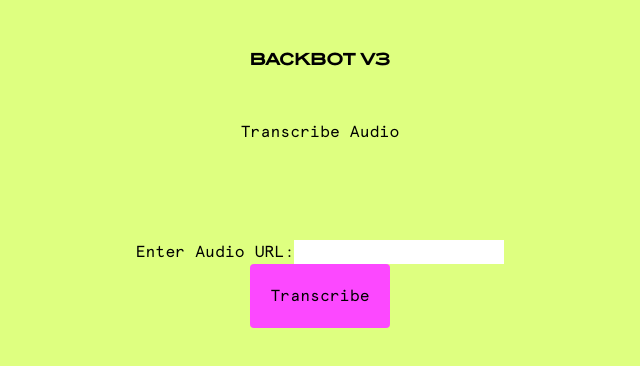
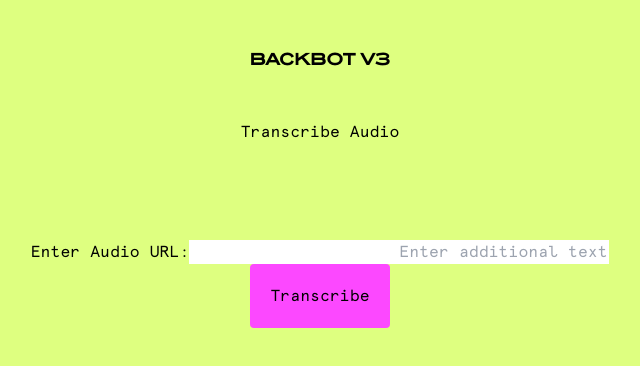
Before and after one commit to jonnycincocinco/back-bot, a React (Vite) app in the folder client/: page / in a window 1280 px wide. Shown: the top 366 px of the page, without its empty margins (320-960 px from the left). Built offline with nearby package versions, Linux system fonts and the light colour scheme.

Commit message:
add description

```diff
--- a/client/src/GenerateImage.jsx
+++ b/client/src/GenerateImage.jsx
@@ -4,9 +4,8 @@ import axios from 'axios';
 const GenerateImage = ({ personaName, transcribedSegmentsData, style }) => {
   const [imageUrls, setImageUrls] = useState([]);
   const [selectedImages, setSelectedImages] = useState([]);
-  // const [style, setStyle] = useState('');
 
-  console.log('new style', style);
+  console.log('style', style);
 
   const handleGenerateImage = () => {
     generateStoryImage(personaName, style)
--- a/client/src/ImagePromptForm.jsx
+++ b/client/src/ImagePromptForm.jsx
@@ -7,7 +7,6 @@ const ImagePromptForm = ({ imagePrompts, transcribedSegments }) => {
 
   const handleStyleSelect = (style) => {
     setSelectedStyle(style);
-    console.log('style', selectedStyle)
   };
 
   return (
--- a/client/src/TranscribeAudio.jsx
+++ b/client/src/TranscribeAudio.jsx
@@ -9,7 +9,7 @@ const TranscribeAudio = () => {
   const [transcript, setTranscript] = useState('');
   const [transcribedSegments, setTranscribedSegments] = useState([]);
   const [selectedImages, setSelectedImages] = useState([]);
-
+  const [additionalText, setAdditionalText] = useState('');
 
   const transcribeSegments = async () => {
     try {
@@ -22,16 +22,16 @@ const TranscribeAudio = () => {
         return;
       }
 
-      const transcribedSegmentsData = transcript.map(segment => ({
+      const transcribedSegmentsData = transcript.map((segment) => ({
         end: segment.end,
         start: segment.start,
-        text: segment.text
+        text: segment.text,
       }));
 
       console.log(transcribedSegmentsData);
 
       // Save the transcribed segments
-      setTranscribedSegments(prevSegments => [...prevSegments, ...transcribedSegmentsData]);
+      setTranscribedSegments((prevSegments) => [...prevSegments, ...transcribedSegmentsData]);
     } catch (error) {
       console.error('Error transcribing audio:', error);
     }
@@ -49,10 +49,10 @@ const TranscribeAudio = () => {
 
     if (isSelected) {
       // Image is already selected, remove it from the selected images
-      setSelectedImages(prevSelected => prevSelected.filter(url => url !== imageUrl));
+      setSelectedImages((prevSelected) => prevSelected.filter((url) => url !== imageUrl));
     } else {
       // Image is not selected, add it to the selected images
-      setSelectedImages(prevSelected => [...prevSelected, imageUrl]);
+      setSelectedImages((prevSelected) => [...prevSelected, imageUrl]);
     }
   };
 
@@ -78,7 +78,6 @@ const TranscribeAudio = () => {
       }),
     };
 
-
     const jsonContent = JSON.stringify(jsonData, null, 2);
 
     // Create a blob object from the JSON content
@@ -97,14 +96,11 @@ const TranscribeAudio = () => {
     URL.revokeObjectURL(url);
   };
 
-
-
   const transcribe = async () => {
     try {
       const response = await axios.post('/transcribe', { audioUrl });
       const { transcript } = response.data;
       setTranscript(transcript);
-
     } catch (error) {
       console.error('Error transcribing audio:', error);
     }
@@ -119,6 +115,11 @@ const TranscribeAudio = () => {
     setAudioUrl(event.target.value);
   };
 
+  const handleAdditionalTextChange = (event) => {
+    setAdditionalText(event.target.value);
+    console.log('changed')
+  };
+
   return (
     <div>
       <h1>Transcribe Audio</h1>
@@ -127,23 +128,28 @@ const TranscribeAudio = () => {
           Enter Audio URL:
           <input type="text" value={audioUrl} onChange={handleInputChange} />
         </label>
+        <input
+        type="text"
+        value={additionalText}
+        onChange={handleAdditionalTextChange}
+        placeholder="Enter additional text"
+      />
         <button type="submit">Transcribe</button>
       </form>
       {transcript && (
         <div>
           <h2>Transcript</h2>
-          {/* <p>{transcript}</p> */}
-          <CreateTreatment personaStoryPrompt={"write a treatment for a music video. Start with an overview and then label each scene with the word 'scene' and then a numeral. Then create image prompts for each scene, labeling them with the word 'image' and then a numeral. Base the treatment on the following lyrics: " + transcript} />
+          <CreateTreatment personaStoryPrompt={`write a treatment for a music video. Start with an overview and then label each scene with the word 'scene' and then a numeral. Then create image prompts for each scene, labeling them with the word 'image' and then a numeral. Base the treatment on the following lyrics: ${transcript} ${additionalText}`} />
         </div>
       )}
 
       {transcribedSegments.length > 0 && (
         <div>
           <h2>Image Prompts</h2>
-            {/* <GenerateImage
-              transcribedSegmentsData={transcribedSegments}
-              selectedImages={selectedImages}
-              handleSelectImage={handleSelectImage}
+
+          {/* <ImagePromptForm
+            imagePrompts={transcribedSegments.map((segment) => segment.text)}
+            transcribedSegments={transcribedSegments}
           /> */}
           <button onClick={handleGenerateJsonFile}>Create JSON File</button>
         </div>
```
Lines whose indentation alone changed are shown as unchanged.
